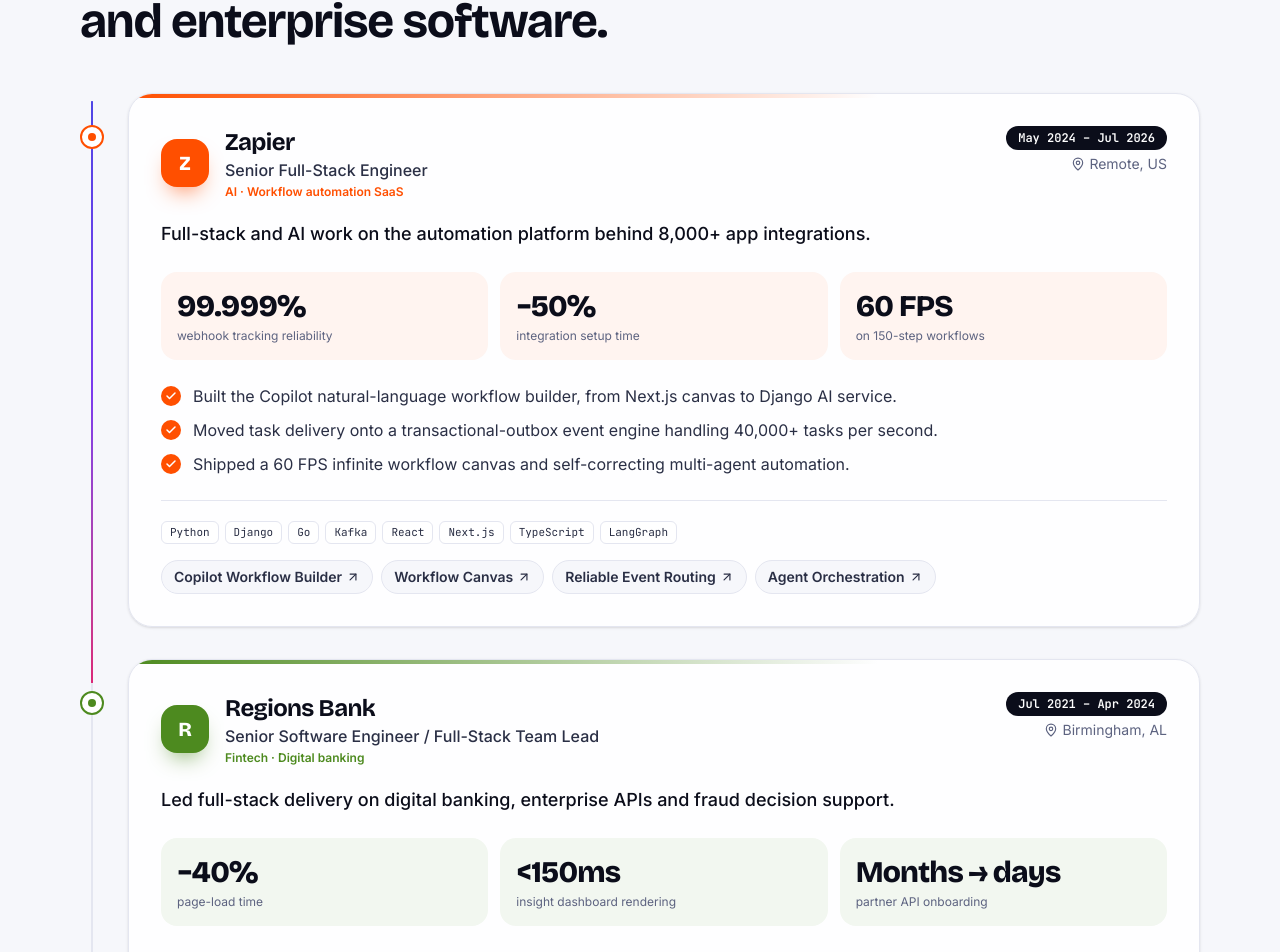
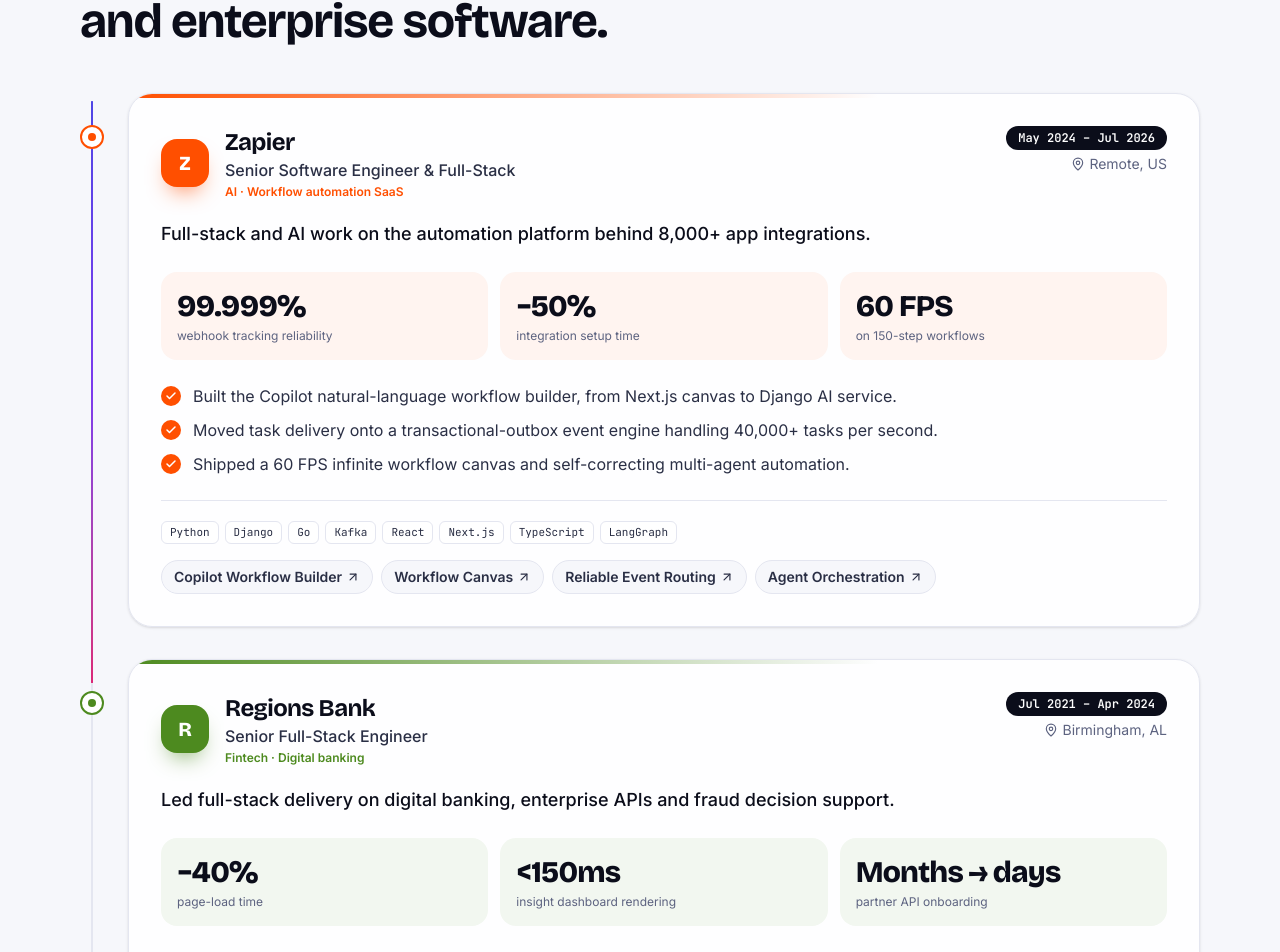
Before and after one commit to Apollo0229/portfolio, a Next.js app: page / in a window 1280 px wide. Shown: the part 8059-9011 px from the top of the page. Built offline with nearby package versions, Linux system fonts and the light colour scheme.

Commit message:
fix(experience): use the job titles from LinkedIn
The Zapier and Regions Bank titles differed from LinkedIn, and the
Regions one added 'Team Lead', which LinkedIn does not list. Both now
match LinkedIn exactly, so the two never disagree.

```diff
--- a/src/data/profile.ts
+++ b/src/data/profile.ts
@@ -30,7 +30,7 @@ export type Experience = {
 export const experience: Experience[] = [
   {
     company: "Zapier",
-    role: "Senior Full-Stack Engineer",
+    role: "Senior Software Engineer & Full-Stack",
     period: "May 2024 – Jul 2026",
     location: "Remote, US",
     domain: "AI · Workflow automation SaaS",
@@ -50,7 +50,7 @@ export const experience: Experience[] = [
   },
   {
     company: "Regions Bank",
-    role: "Senior Software Engineer / Full-Stack Team Lead",
+    role: "Senior Full-Stack Engineer",
     period: "Jul 2021 – Apr 2024",
     location: "Birmingham, AL",
     domain: "Fintech · Digital banking",
```
